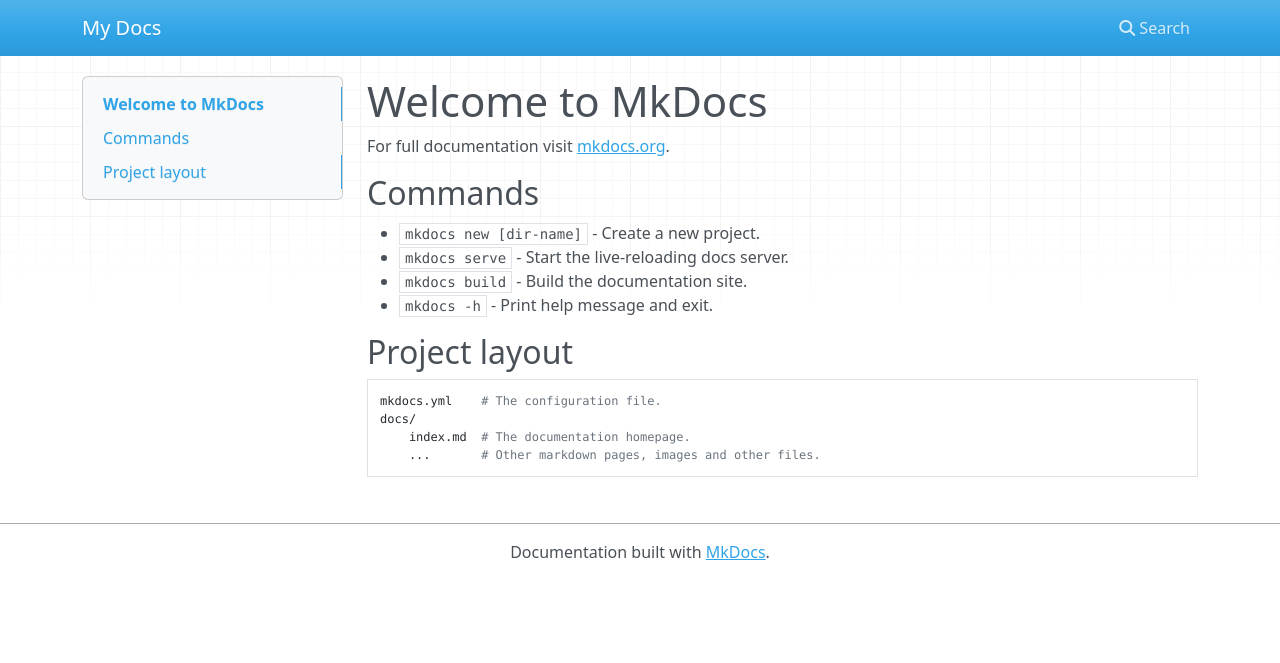
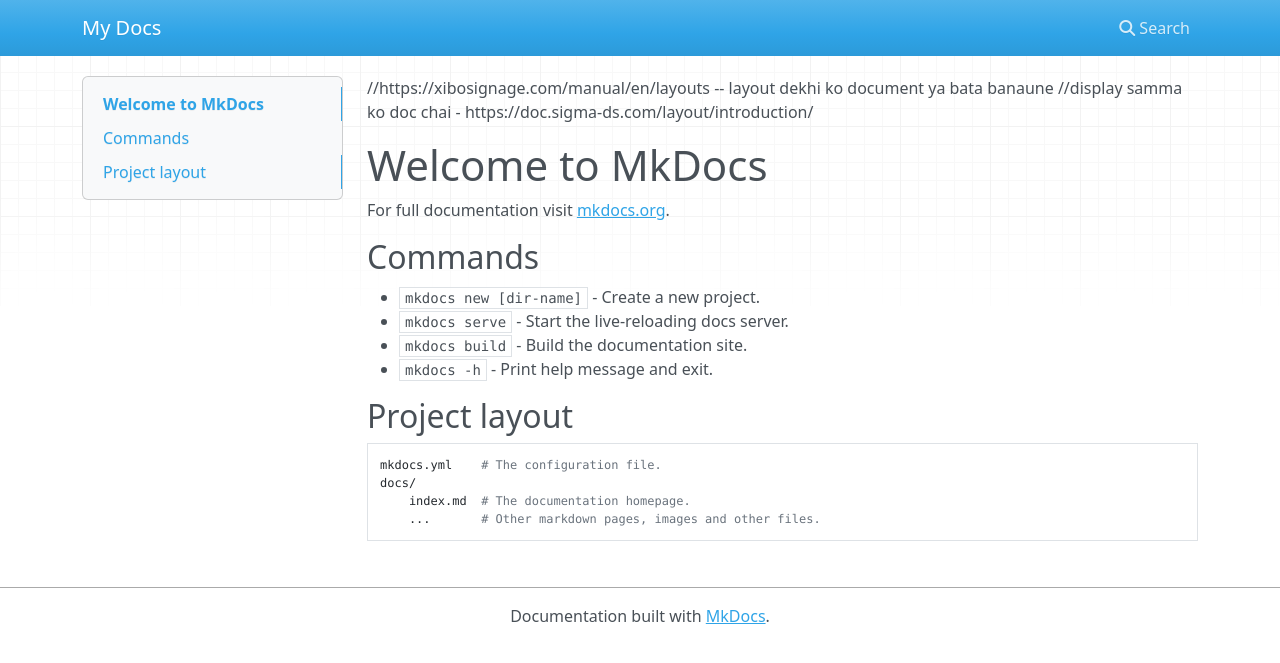
Before and after one commit to srkraut/sigma-docs, an MkDocs documentation site: the page built from docs/index.md, in a window 1280 px wide. Shown: the top 663 px of the page. Built offline with MkDocs 1.6.1, drawn with Linux system fonts in a browser that asks for light colours; nearby versions of some CDN libraries.

Commit message:
instruction added

```diff
--- a/docs/index.md
+++ b/docs/index.md
@@ -1,3 +1,5 @@
+//https://xibosignage.com/manual/en/layouts -- layout dekhi ko document ya bata banaune
+//display samma ko doc chai - https://doc.sigma-ds.com/layout/introduction/
 # Welcome to MkDocs
 
 For full documentation visit [mkdocs.org](https://www.mkdocs.org).
```
